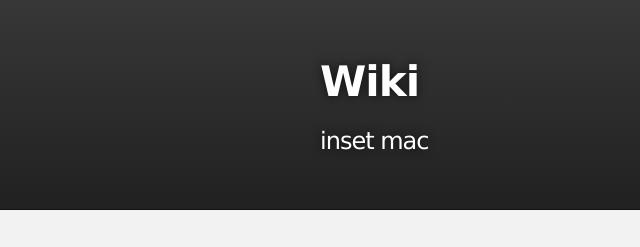
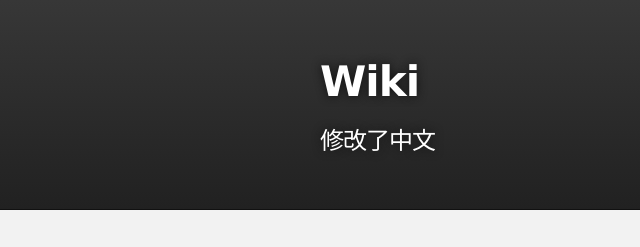
Before and after one commit to nineveh/wiki, a plain HTML site: page index.html in a window 1280 px wide. Shown: the top 247 px of the page, 0-640 px from the left. Drawn offline with Linux system fonts and the light colour scheme.

Commit message:
changges

```diff
--- a/index.html
+++ b/index.html
@@ -19,7 +19,7 @@
           <a id="forkme_banner" href="https://github.com/nineveh/wiki">View on GitHub</a>
 
           <h1 id="project_title">Wiki</h1>
-          <h2 id="project_tagline">inset mac</h2>
+          <h2 id="project_tagline">修改了中文</h2>
 
             <section id="downloads">
               <a class="zip_download_link" href="https://github.com/nineveh/wiki/zipball/master">Download this project as a .zip file</a>
```
